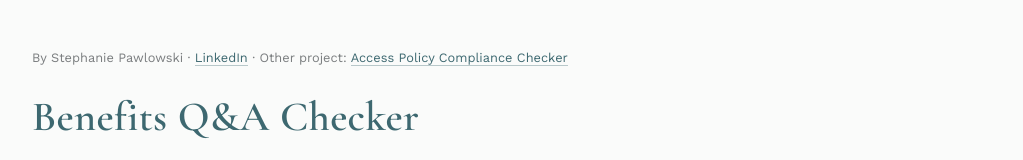
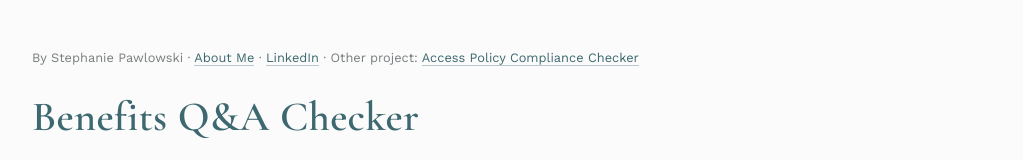
Before and after one commit to stephpawlowski/benefits-qa-eval, a website: page docs/index.html in a window 1280 px wide. Shown: the top 160 px of the page, without its empty margins (128-1151 px from the left). Drawn offline with nearby package versions, Linux system fonts and the light colour scheme.

Commit message:
Add About Me link to header

```diff
--- a/docs/index.html
+++ b/docs/index.html
@@ -208,7 +208,7 @@
 <div class="wrap">
   <header>
     <div class="byline">
-      By Stephanie Pawlowski · <a href="https://www.linkedin.com/in/stephaniepawlowski/" target="_blank" rel="noopener">LinkedIn</a> · Other project: <a href="https://access-checker.stephpawlowski.com">Access Policy Compliance Checker</a>
+      By Stephanie Pawlowski · <a href="https://stephpawlowski.com/" target="_blank" rel="noopener">About Me</a> · <a href="https://www.linkedin.com/in/stephaniepawlowski/" target="_blank" rel="noopener">LinkedIn</a> · Other project: <a href="https://access-checker.stephpawlowski.com">Access Policy Compliance Checker</a>
     </div>
     <h1>Benefits Q&A Checker</h1>
     <div class="tagline">Will an AI stick strictly to what a benefits document actually says, instead of guessing at coverage details?</div>
```
